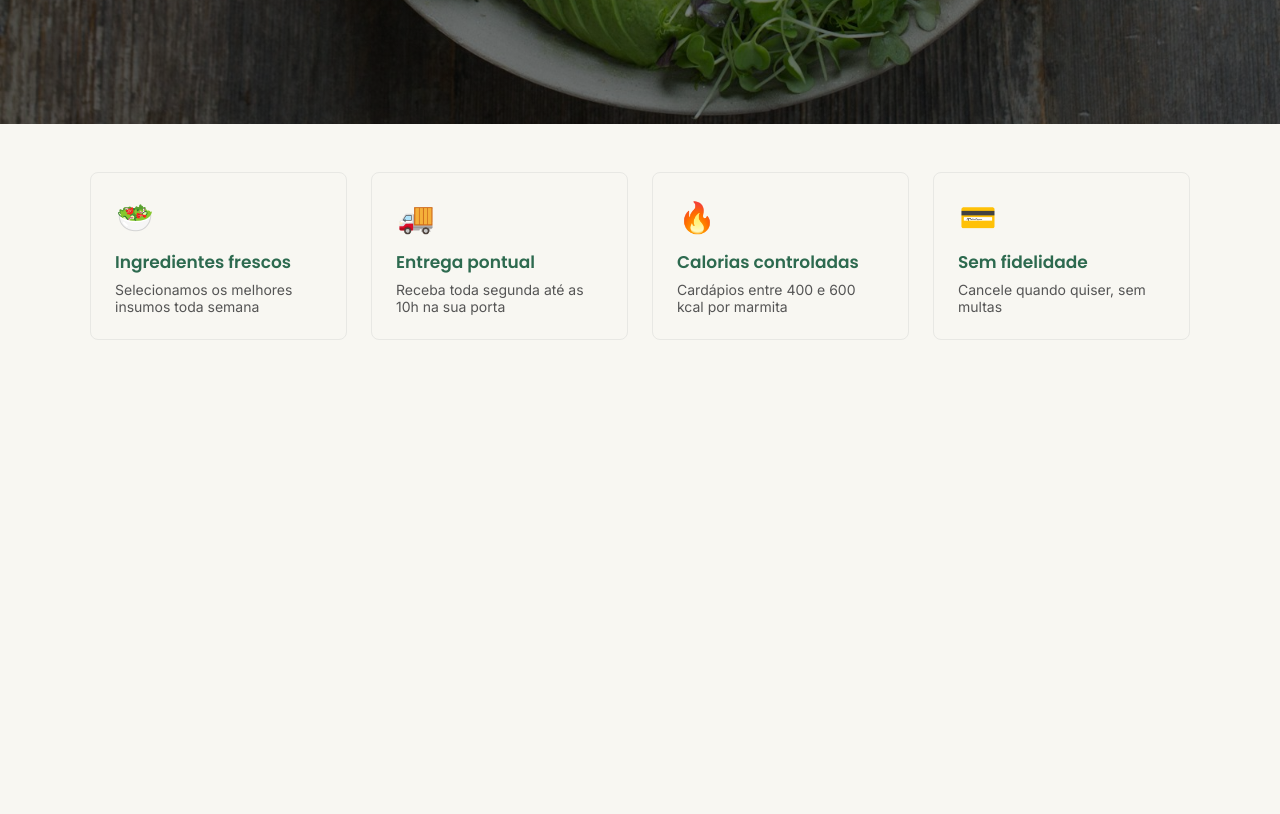
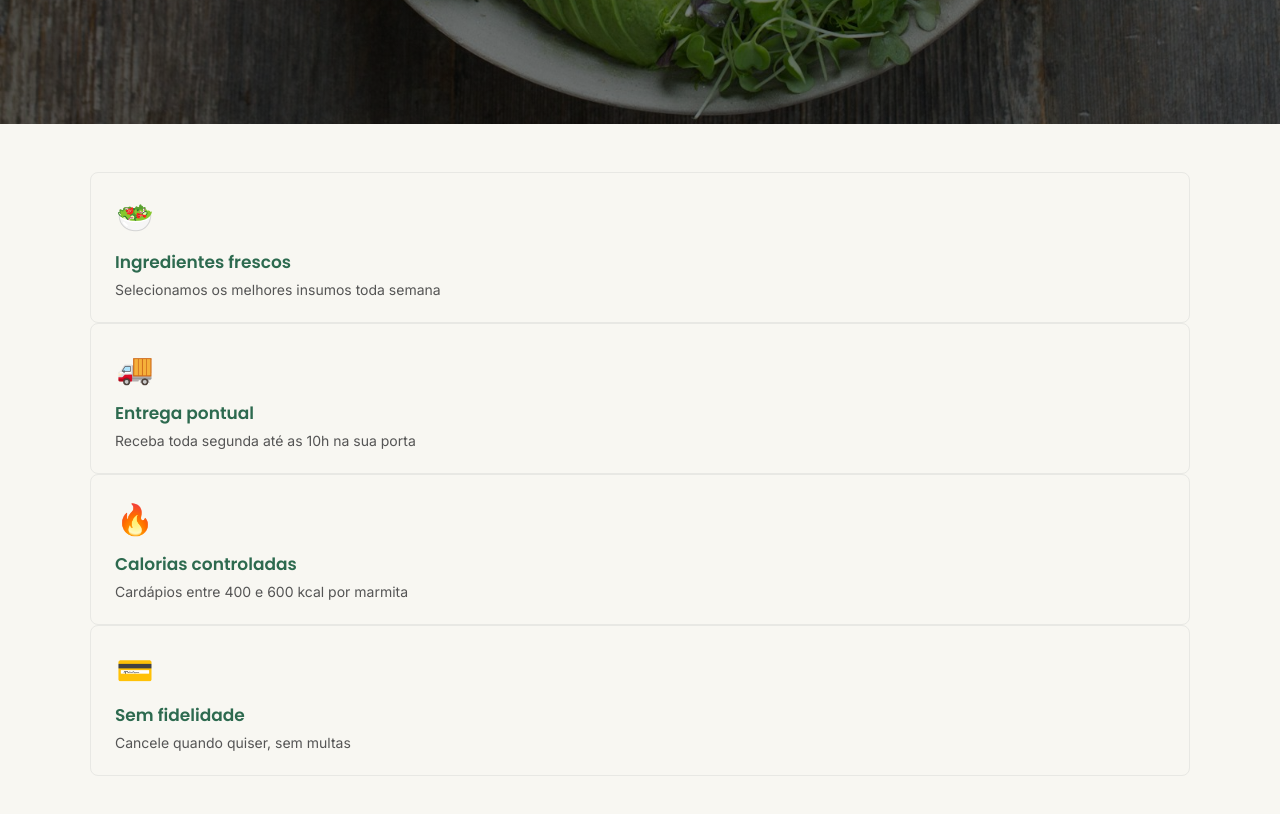
Before and after one commit to marcosaureliodevelop/lp-nutribox, a plain HTML site: page index.html in a window 1280 px wide. Shown: the part 740-1554 px from the top of the page. Before the commit the page ends 1128 px from the top, so only its background shows below. Drawn offline with Linux system fonts and the light colour scheme.

Commit message:
change: adjust struc section pattern

```diff
--- a/index.html
+++ b/index.html
@@ -13,6 +13,7 @@
     <link rel="stylesheet" href="/assets/css/styles.css" />
   </head>
   <body>
+    <!-- Cabeçalho Principal -->
     <header>
       <nav>
         <h6 class="brand-name">NutriBox</h6>
@@ -33,8 +34,10 @@
         <button>Quero minha NutriBox</button>
       </section>
     </header>
-    <main class="container">
+    <main>
+      <!-- Seção dos Benefícios -->
       <section class="benefits">
+        <section class="container">
           <section class="card">
             <span class="card-icon">🥗</span>
             <h4>Ingredientes frescos</h4>
@@ -56,6 +59,7 @@
             <p>Cancele quando quiser, sem multas</p>
           </section>
         </section>
+      </section>
     </main>
   </body>
 </html>
```
Lines whose indentation alone changed are shown as unchanged.
